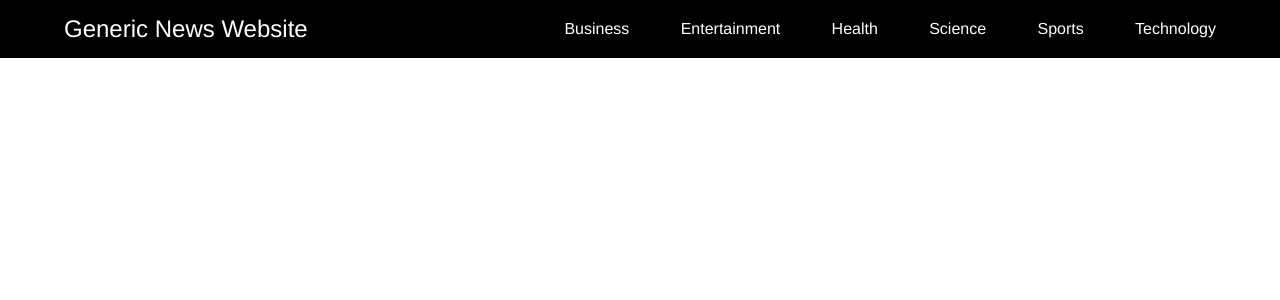
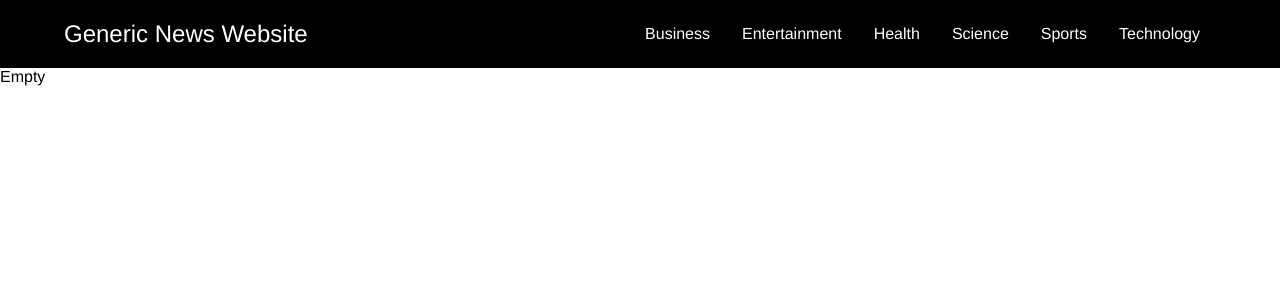
Before and after one commit to deevarzariu/news-website, a React (Create React App) app: page / in a window 1280 px wide. Shown: the top 300 px of the page. Built offline with nearby package versions, Linux system fonts and the light colour scheme; no server answers.

Commit message:
Mobile header

```diff
--- a/src/App.css
+++ b/src/App.css
@@ -1,5 +1,5 @@
 .page {
-  padding: 75px 5% 50px;
+  padding: 50px 5%;
 }
 
 .large-image {
@@ -12,6 +12,6 @@
 
 @media (max-width: 800px) {
   .page {
-    padding: 100px 5% 50px;
+    padding: 25px 5%;
   }
 }
--- /dev/null
+++ b/src/assets/styles/Hamburger.module.scss
@@ -0,0 +1,36 @@
+@import "variables";
+
+.toggleBtn {
+  background: none;
+  border: none;
+  display: none;
+
+  @media (max-width: 800px) {
+    display: flex;
+    flex-direction: column;
+    justify-content: space-between;
+    width: 30px;
+    height: 21px;
+  }
+
+  .bar {
+    display: block;
+    height: 3px;
+    width: 100%;
+    border-radius: 10px;
+    background-color: $white;
+
+    // WIP
+    // &:nth-child(1) {
+    //   transform: translateY(9px) rotate(45deg);
+    // }
+
+    // &:nth-child(2) {
+    //   opacity: 0;
+    // }
+
+    // &:nth-child(3) {
+    //   transform: translateY(-9px) rotate(-45deg);
+    // }
+  }
+}
--- a/src/assets/styles/Header.module.scss
+++ b/src/assets/styles/Header.module.scss
@@ -1,38 +1,66 @@
 @import "variables";
 
-.header {
-  position: absolute;
-  top: 0;
-  left: 0;
-  right: 0;
+.navbar {
   display: flex;
+  align-items: center;
   justify-content: space-between;
-  align-items: center;
-  padding: 15px 5%;
   background-color: $black;
+  padding: 20px 5%;
 
   @media (max-width: 800px) {
-    position: static;
-    height: 100vh;
+    flex-direction: column;
+    align-items: flex-start;
   }
 
-  &__linkHome {
-    flex-grow: 1;
+  &__top {
+    display: flex;
+    justify-content: space-between;
+    align-items: center;
+    width: 100%;
+  }
+
+  &__title {
+    font-size: 1.5rem;
+    color: $white;
+    text-decoration: none;
   }
 
   &__links {
-    flex-grow: 1;
     display: flex;
-    justify-content: space-between;
-  }
 
-  &__link {
-    text-decoration: none;
-    color: $white;
+    @media (max-width: 800px) {
+      display: none;
+      flex-direction: column;
+      align-items: center;
+      width: 100%;
+      margin-top: 0.5rem;
 
-    &Home {
-      @extend .header__link;
-      font-size: 1.5rem;
+      &.active {
+        display: flex;
+      }
+    }
+
+    .navbar__link {
+      display: block;
+      text-decoration: none;
+      color: $white;
+      padding: 0 1rem;
+
+      @media (max-width: 800px) {
+        padding: 0.5rem 1rem;
+      }
+
+      &:last-child {
+        padding-right: 0;
+
+        @media screen {
+          padding-right: 1rem;
+        }
+      }
+
+      &:hover {
+        color: $lightgrey;
+      }
     }
   }
 }
--- a/src/assets/styles/Navbar.module.scss
+++ /dev/null
@@ -1,22 +0,0 @@
-@import "variables";
-
-.navbar {
-  flex-grow: 1;
-  display: flex;
-  justify-content: space-between;
-
-  @media (max-width: 800px) {
-    position: absolute;
-    top: 0;
-    left: 0;
-    right: 0;
-    bottom: 0;
-
-    flex-direction: column;
-  }
-
-  &__link {
-    text-decoration: none;
-    color: $white;
-  }
-}
--- a/src/assets/styles/_variables.scss
+++ b/src/assets/styles/_variables.scss
@@ -1,3 +1,4 @@
 $navyblue: #0000e7;
 $black: #000;
 $white: #fff;
+$lightgrey: #ccc;
--- /dev/null
+++ b/src/components/Header/Hamburger.tsx
@@ -0,0 +1,17 @@
+import style from "assets/styles/Hamburger.module.scss";
+
+type Props = {
+  onToggle: () => void;
+};
+
+function Hamburger({ onToggle }: Props) {
+  return (
+    <button className={style.toggleBtn} onClick={onToggle}>
+      <span className={style.bar}></span>
+      <span className={style.bar}></span>
+      <span className={style.bar}></span>
+    </button>
+  );
+}
+
+export default Hamburger;
--- a/src/components/Header/Header.tsx
+++ b/src/components/Header/Header.tsx
@@ -1,11 +1,18 @@
+import { useState } from "react";
+import { Link } from "react-router-dom";
 import { useWindowSize } from "hooks/useWindowSize";
-import HeaderMobile from "./HeaderMobile";
 import style from "assets/styles/Header.module.scss";
-import { Link } from "react-router-dom";
-import Navbar from "./Navbar";
+import { CATEGORIES } from "constants/Category";
+import Hamburger from "./Hamburger";
 
 function Header() {
+  const [isOpen, setIsOpen] = useState(false);
   const { width } = useWindowSize() || {};
+  const listClassName = `${style.navbar__links} ${isOpen ? style.active : ""}`;
+
+  function toggle() {
+    setIsOpen((prevOpen) => !prevOpen);
+  }
 
   if (!width) {
     return null;
@@ -13,16 +20,21 @@ function Header() {
 
   return (
     <header className={style.header}>
-      {width < 800 ? (
-        <HeaderMobile />
-      ) : (
-        <>
-          <Link className={style.header__linkHome} to="/">
+      <nav className={style.navbar}>
+        <div className={style.navbar__top}>
+          <Link className={style.navbar__title} to="/">
             Generic News Website
           </Link>
-          <Navbar />
-        </>
-      )}
+          <Hamburger onToggle={toggle} />
+        </div>
+        <div className={listClassName}>
+          {CATEGORIES.map(({ path, name }) => (
+            <Link className={style.navbar__link} to={path}>
+              {name}
+            </Link>
+          ))}
+        </div>
+      </nav>
     </header>
   );
 }
--- a/src/components/Header/HeaderMobile.tsx
+++ /dev/null
@@ -1,13 +0,0 @@
-import Hamburger from "hamburger-react";
-import Navbar from "./Navbar";
-
-function HeaderMobile() {
-  return (
-    <>
-      <Hamburger color="#fff"></Hamburger>
-      <Navbar />
-    </>
-  );
-}
-
-export default HeaderMobile;
--- a/src/components/Header/Navbar.tsx
+++ /dev/null
@@ -1,17 +0,0 @@
-import { CATEGORIES } from "constants/Category";
-import style from "assets/styles/Navbar.module.scss";
-import { Link } from "react-router-dom";
-
-function Navbar() {
-  return (
-    <nav className={style.navbar}>
-      {CATEGORIES.map(({ path, name }) => (
-        <Link className={style.navbar__link} to={path}>
-          {name}
-        </Link>
-      ))}
-    </nav>
-  );
-}
-
-export default Navbar;
--- a/src/services/News.ts
+++ b/src/services/News.ts
@@ -1,12 +1,10 @@
 import axios from "axios";
 
-const BASE_URL = "https://newsapi.org/v2";
 const API_KEY = process.env.REACT_APP_API_KEY;
+const BASE_URL = `https://newsapi.org/v2/top-headlines?country=us&apiKey=${API_KEY}`;
 
 export async function getTopHeadlines() {
-  const res = await axios.get(
-    `${BASE_URL}/top-headlines?country=us&apiKey=${API_KEY}`
-  );
+  const res = await axios.get(BASE_URL);
   const {
     data: { articles },
   } = res;
@@ -14,9 +12,7 @@ export async function getTopHeadlines() {
 }
 
 export async function getArticlesByCategory(category: string) {
-  const res = await axios.get(
-    `${BASE_URL}/top-headlines?country=us&category=${category}&apiKey=${API_KEY}`
-  );
+  const res = await axios.get(`${BASE_URL}&category=${category}`);
   const {
     data: { articles },
   } = res;
```
